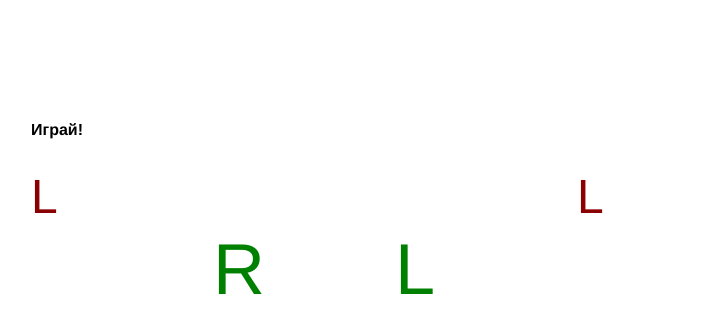
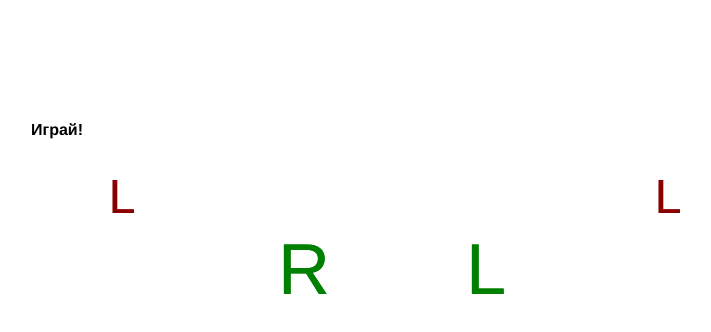
Before and after one commit to MadElectron/drum-chains-v2, a Vue app: page / in a window 1280 px wide. Shown: the top 332 px of the page, without its empty margins (245-956 px from the left). Built offline with nearby package versions, Linux system fonts and the light colour scheme; the HTML template or start-up script is replaced by a standard one.

Commit message:
Animations added

```diff
--- a/src/App.vue
+++ b/src/App.vue
@@ -41,6 +41,7 @@
   flex-direction: column;
   align-items: center;
   flex-grow: 1;
+  overflow-x: hidden;
 
   & > .el-container {
     width: 100%;
--- /dev/null
+++ b/src/assets/styles/_base.scss
@@ -0,0 +1,2 @@
+@import "./main.scss";
+@import "./animations.scss";
--- /dev/null
+++ b/src/assets/styles/animations.scss
@@ -0,0 +1,11 @@
+@keyframes pulse {
+  0% {
+    transform: scale(1);
+    opacity: 1;
+  }
+
+  100% {
+    transform: scale(1.75);
+    opacity: 0;
+  }
+}
--- a/src/components/DrumChainElement.vue
+++ b/src/components/DrumChainElement.vue
@@ -1,13 +1,18 @@
 <template>
-  <div class="char">{{ props.char }}</div>
+  <div class="char" :class="{ active, [charClass]: charClass }">{{ props.char }}</div>
 </template>
 
 <script setup lang="ts">
 import type { LimbCombination } from '@/types'
+import { computed, ref } from 'vue'
 
 const props = defineProps<{
   char: LimbCombination
 }>()
+
+const active = ref(true)
+
+const charClass = computed<string>(() => props.char && `char-${props.char.toLowerCase()}`)
 </script>
 
 <style scoped lang="scss">
@@ -18,8 +23,10 @@
 }
 
 .char {
+  position: relative;
   height: 4.5rem;
   line-height: 4.5rem;
+  text-align: center;
   cursor: pointer;
 
   &.arm {
@@ -31,5 +38,23 @@
     font-size: 4.5rem;
     color: green;
   }
+
+  &.active {
+    &.char-l::after {
+      content: 'L';
+    }
+
+    &.char-r::after {
+      content: 'R';
+    }
+
+    &::after {
+      position: absolute;
+      top: 0;
+      left: 0;
+      width: 100%;
+      animation: 0.5s ease-out pulse;
+    }
+  }
 }
 </style>
--- a/src/main.ts
+++ b/src/main.ts
@@ -3,9 +3,7 @@
 import ElementPlus from 'element-plus'
 import 'element-plus/dist/index.css'
 import 'element-plus/theme-chalk/dark/css-vars.css'
-import '@/assets/styles/main.scss'
-
-// import { registerIconsVue } from '@/utils/init'
+import '@/assets/styles/_base.scss'
 
 import App from './App.vue'
 import router from './router'
@@ -16,5 +14,4 @@
 app.use(router)
 app.use(ElementPlus)
 
-// registerIconsVue(app)
 app.mount('#app')
```
